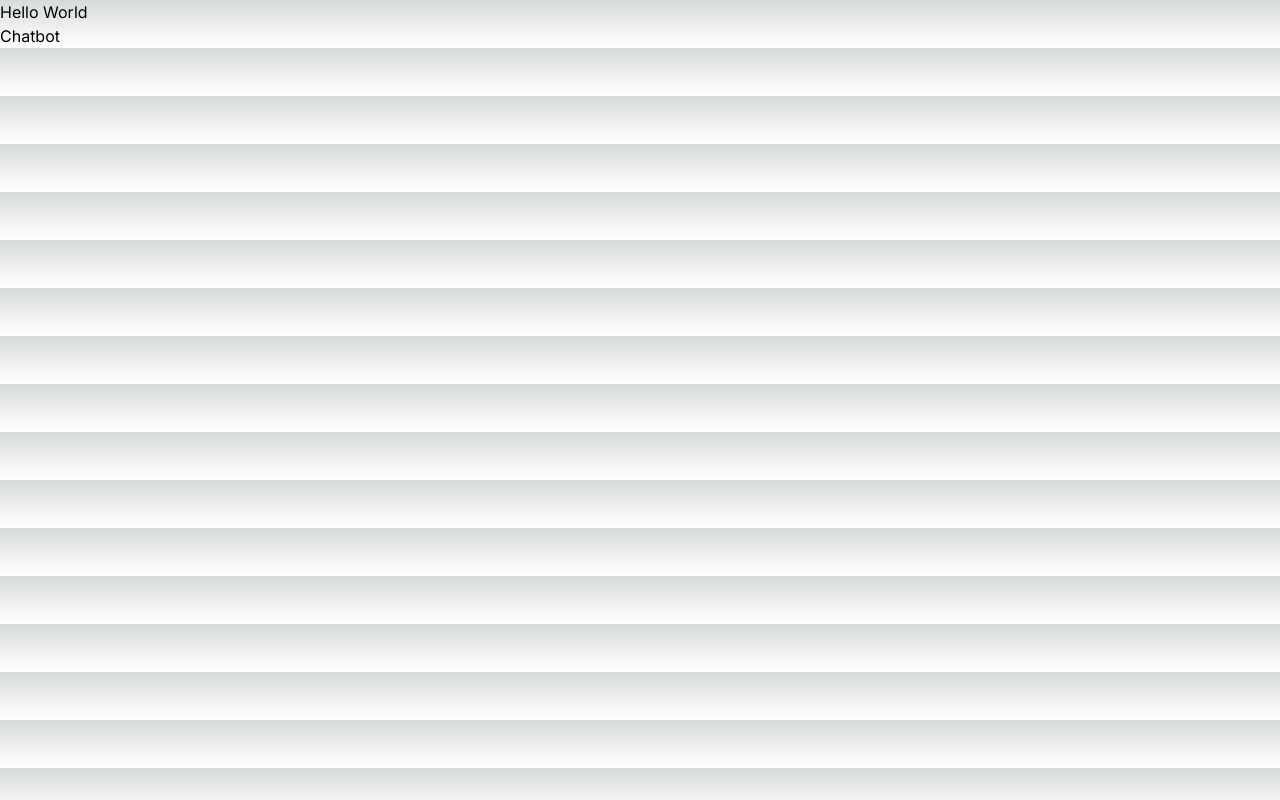
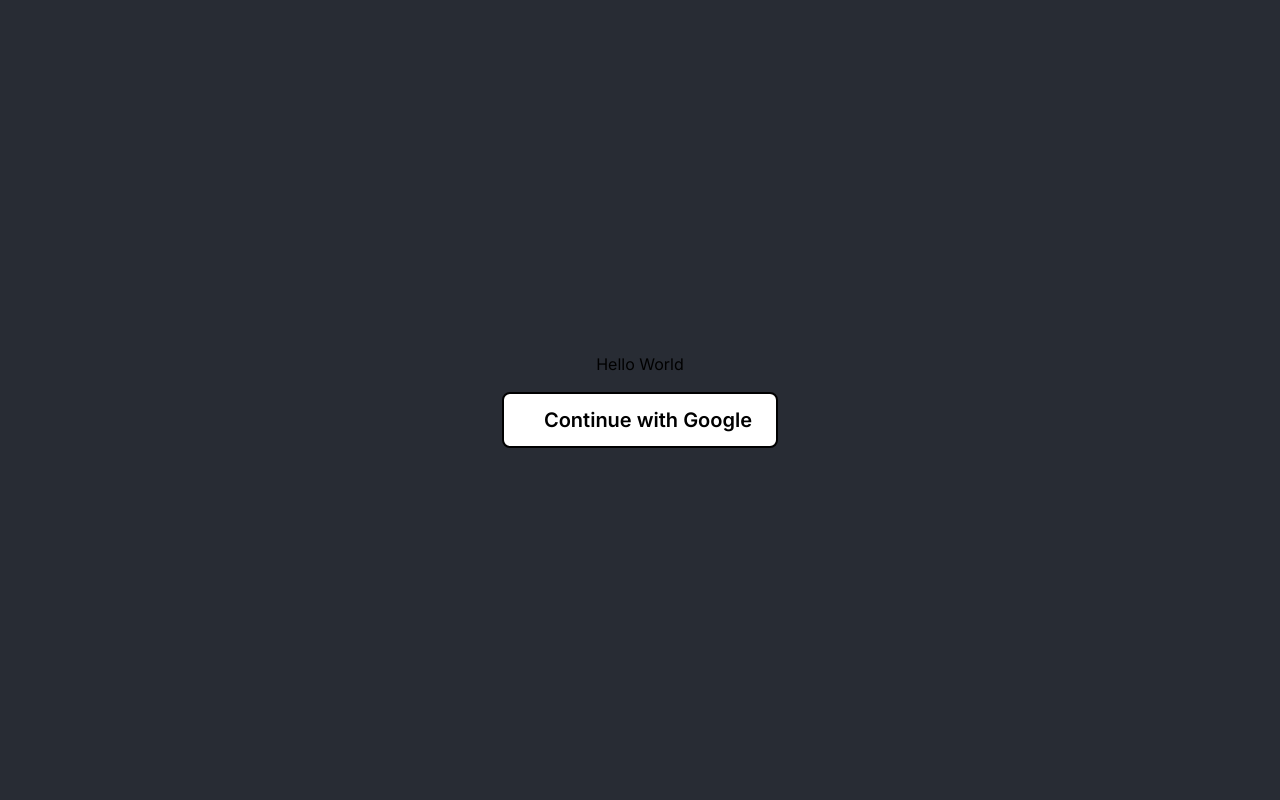
Before and after one commit to jiebingg/chatbot-app, a Next.js app: page / in a window 1280 px wide. Built offline with nearby package versions, Linux system fonts and the light colour scheme; no server answers.

Commit message:
add auth

```diff
--- a/package.json
+++ b/package.json
@@ -10,6 +10,7 @@
   },
   "dependencies": {
     "next": "^14.2.3",
+    "next-auth": "^4.24.7",
     "openai": "^4.40.2",
     "react": "^18",
     "react-chatbot-kit": "^2.2.2",
--- /dev/null
+++ b/src/app/api/auth/[...nextauth]/route.ts
@@ -0,0 +1,6 @@
+import NextAuth from "next-auth";
+import { authConfig } from "@/app/lib/auth";
+
+const handler = NextAuth(authConfig);
+
+export { handler as GET, handler as POST };
--- a/src/app/chatbot-config/config.js
+++ b/src/app/chatbot-config/config.js
@@ -1,7 +1,7 @@
 import { createChatBotMessage } from 'react-chatbot-kit';
 
 const config = {
-  initialMessages: [createChatBotMessage(`Hello world`)],
+  initialMessages: [createChatBotMessage(`Hello! I am GenAI bot.`)],
   botName: 'GenAI bot',
 };
 
--- a/src/app/chatbot/page.tsx
+++ b/src/app/chatbot/page.tsx
@@ -1,16 +1,8 @@
 import ChatbotComponent from "../components/ChatbotComponent";
 
-interface User {
-    id: string;
-    name: string;
-}
-
-const ChatbotPage = async () => {
-    const res = await fetch('https://jsonplaceholder.typicode.com/users');
-    const users = await res.json() as User[];
+const ChatbotPage = () => {
     return (
         <div>
-            <h1>Users Page</h1>
             <ChatbotComponent />
         </div>
     );
--- a/src/app/components/ChatbotComponent.tsx
+++ b/src/app/components/ChatbotComponent.tsx
@@ -5,14 +5,22 @@
 import MessageParser from "../chatbot-config/MessageParser";
 import 'react-chatbot-kit/build/main.css';
 import { Chatbot } from 'react-chatbot-kit';
+import { useSession } from "next-auth/react";
 
 const ChatbotComponent = () => {
+    const { data: session } = useSession();
+
     return (
-        <div className="chatbot-container">
-            <Chatbot
-                config={config}
-                messageParser={MessageParser}
-                actionProvider={ActionProvider} />
+        <div>
+            <div>
+                <h1>Hello, {session?.user?.name}</h1>
+            </div>
+            <div className="chatbot-container">
+                <Chatbot
+                    config={config}
+                    messageParser={MessageParser}
+                    actionProvider={ActionProvider} />
+            </div>
         </div>)
 }
 
--- /dev/null
+++ b/src/app/components/LoginComponent.tsx
@@ -0,0 +1,29 @@
+'use client'
+
+import { signIn, useSession } from 'next-auth/react';
+import { redirect } from "next/navigation";
+
+const LoginComponent = () => {
+
+    const { data: session } = useSession();
+    console.log("Session: ", session);
+
+    const handleClick = () => {
+        signIn("google");
+    };
+
+    if (session) return redirect("/chatbot");
+
+    return (
+        <div>
+            <button
+                onClick={handleClick}
+                className="w-full flex items-center font-semibold justify-center h-14 px-6 mt-4 text-xl  transition-colors duration-300 bg-white border-2 border-black text-black rounded-lg focus:shadow-outline hover:bg-slate-200"
+            >
+                <span className="ml-4">Continue with Google</span>
+            </button>
+        </div>
+    );
+}
+
+export default LoginComponent;
--- a/src/app/globals.css
+++ b/src/app/globals.css
@@ -33,9 +33,17 @@
   background-color: #282c34;
   min-height: 100vh;
   display: flex;
+  align-items: center;
+  justify-content: center;
+  color: black;
+}
+
+.app {
+  background-color: #282c34;
+  min-height: 100vh;
+  display: flex;
   flex-direction: column;
   align-items: center;
   justify-content: center;
-  font-size: calc(10px + 2vmin);
   color: black;
 }
--- a/src/app/layout.tsx
+++ b/src/app/layout.tsx
@@ -1,6 +1,7 @@
 import type { Metadata } from "next";
 import { Inter } from "next/font/google";
 import "./globals.css";
+import { NextAuthProvider } from "./providers";
 
 const inter = Inter({ subsets: ["latin"] });
 
@@ -16,7 +17,11 @@
 }>) {
   return (
     <html lang="en">
-      <body className={inter.className}>{children}</body>
+      <body className={inter.className}>
+        <NextAuthProvider>
+          {children}
+        </NextAuthProvider>
+      </body>
     </html>
   );
 }
--- /dev/null
+++ b/src/app/lib/auth.ts
@@ -0,0 +1,29 @@
+import { NextAuthOptions, getServerSession } from "next-auth";
+// import { useSession } from "next-auth/react";
+// import { redirect, useRouter } from "next/navigation";
+import GoogleProvider from "next-auth/providers/google";
+
+export const authConfig: NextAuthOptions = {
+    providers: [
+        GoogleProvider({
+            clientId: process.env.GOOGLE_CLIENT_ID as string,
+            clientSecret: process.env.GOOGLE_CLIENT_SECRET as string,
+        }),
+    ],
+    jwt: {
+        secret: process.env.NEXTAUTH_SECRET,
+    },
+};
+
+// export async function loginIsRequiredServer() {
+//     const session = await getServerSession(authConfig);
+//     if (!session) return redirect("/");
+// }
+
+// export function loginIsRequiredClient() {
+//     if (typeof window !== "undefined") {
+//         const session = useSession();
+//         const router = useRouter();
+//         if (!session) router.push("/");
+//     }
+// }
--- a/src/app/page.tsx
+++ b/src/app/page.tsx
@@ -1,10 +1,10 @@
-import Link from "next/link";
+import LoginComponent from "./components/LoginComponent";
 
 export default function Home() {
   return (
-    <main>
+    <main className="app">
       <h1>Hello World</h1>
-      <Link href="/chatbot">Chatbot</Link>
+      <LoginComponent />
     </main>
   );
 }
--- /dev/null
+++ b/src/app/providers.tsx
@@ -0,0 +1,11 @@
+"use client";
+
+import { SessionProvider } from "next-auth/react";
+
+type Props = {
+    children?: React.ReactNode;
+};
+
+export const NextAuthProvider = ({ children }: Props) => {
+    return <SessionProvider>{children}</SessionProvider>;
+};
```
Also changed, not shown: 2 other files (tests, documents, lock files or other folders).
